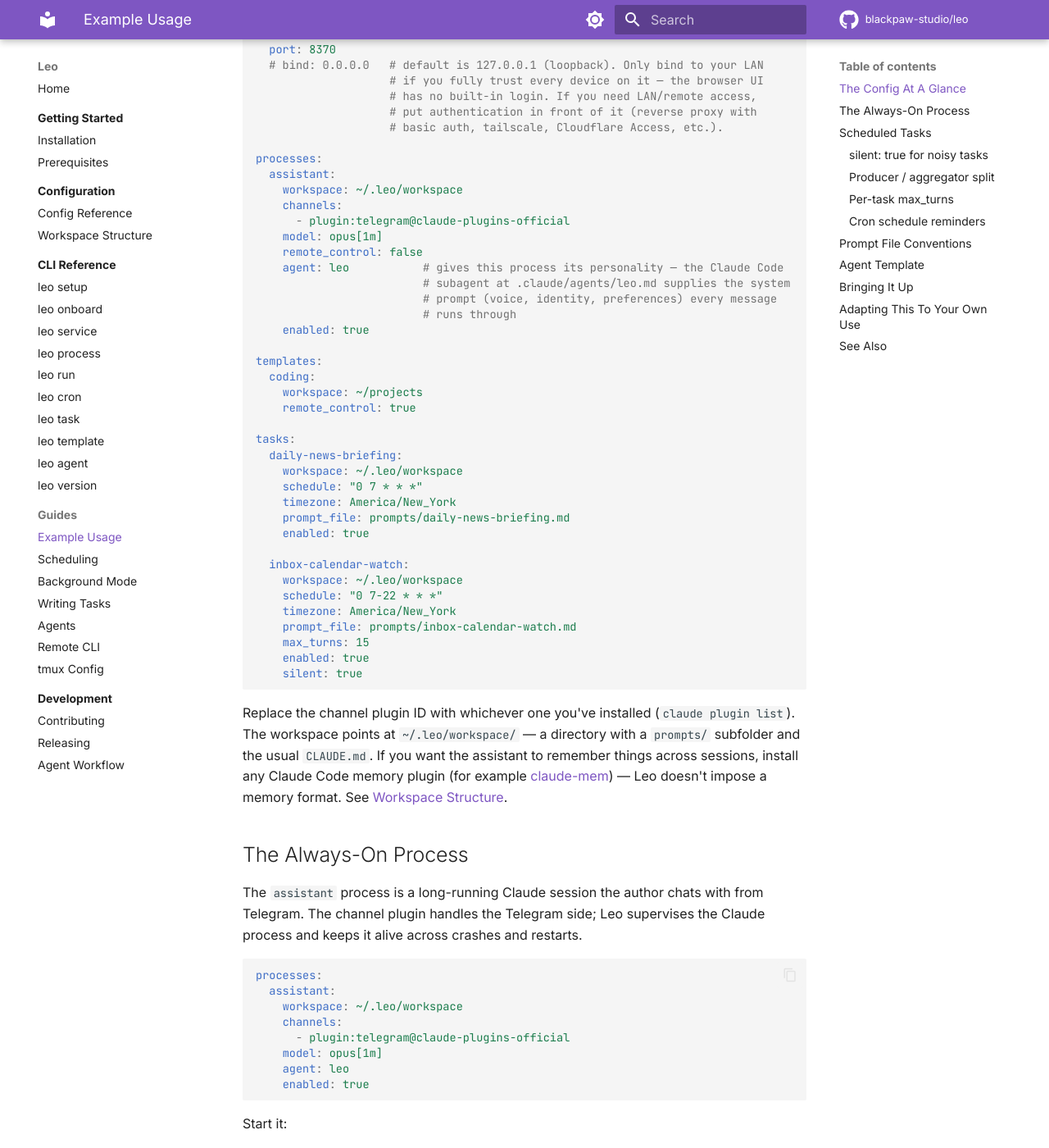
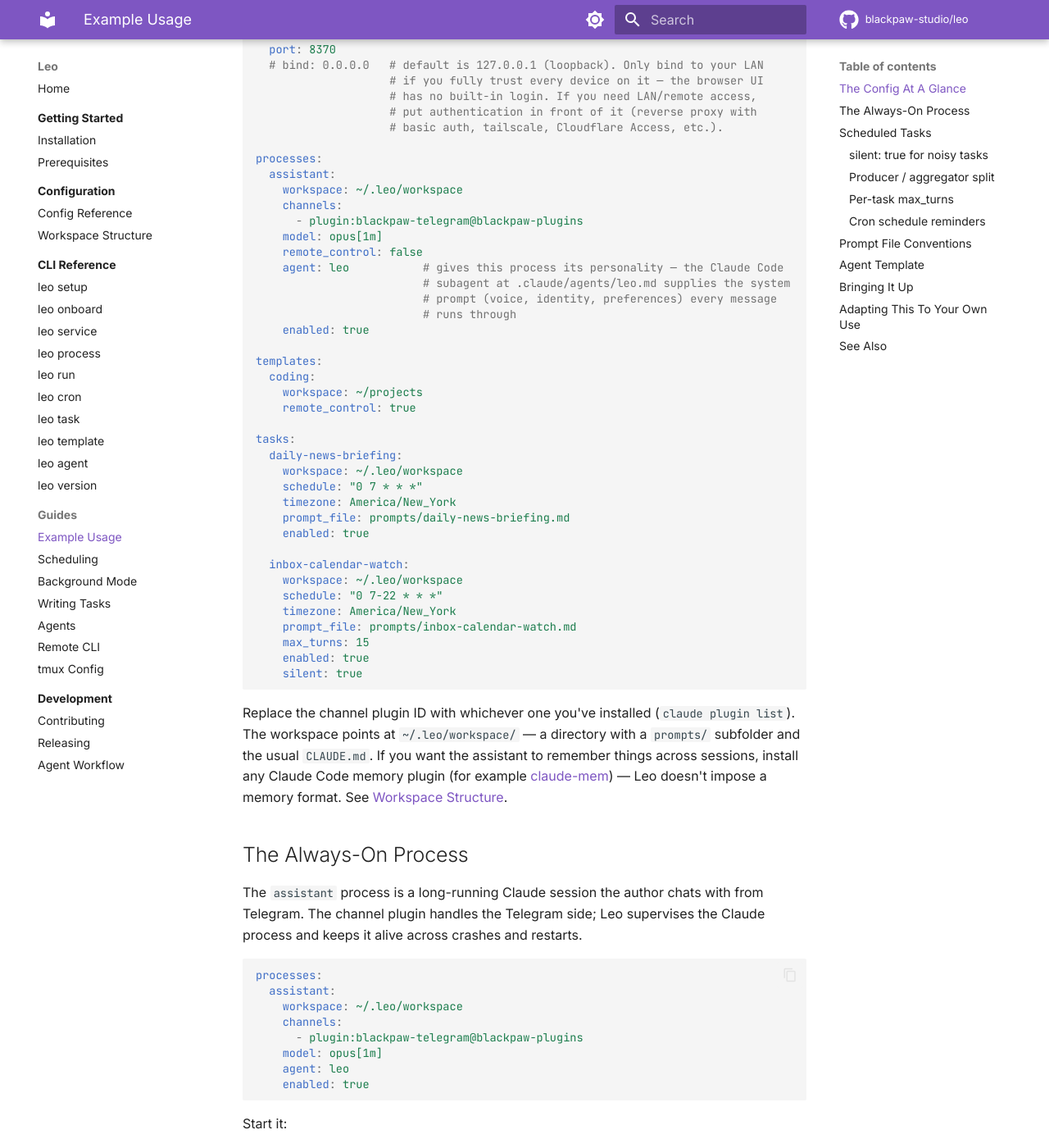
Before and after one commit to blackpaw-studio/leo, an MkDocs documentation site: the page built from docs/guides/example-usage.md, in a window 1280 px wide and 1400 px high, scrolled down 677 px. Shown: the whole window at 82% size. Built offline with MkDocs 1.6.1 and Material for MkDocs 9.7.7, drawn with Linux system fonts in a browser that asks for light colours; comment, search, counter and statistics services are not loaded.

Commit message:
docs(example-usage): use blackpaw-telegram plugin in the example
Swap `plugin:telegram@claude-plugins-official` for the custom
`plugin:blackpaw-telegram@blackpaw-plugins` that the author actually
runs in their own setup. The guide's 'replace the channel plugin ID
with whichever one you've installed' note still applies for readers
who want the stock one.

```diff
--- a/docs/guides/example-usage.md
+++ b/docs/guides/example-usage.md
@@ -32,7 +32,7 @@ processes:
   assistant:
     workspace: ~/.leo/workspace
     channels:
-      - plugin:telegram@claude-plugins-official
+      - plugin:blackpaw-telegram@blackpaw-plugins
     model: opus[1m]
     remote_control: false
     agent: leo           # gives this process its personality — the Claude Code
@@ -76,7 +76,7 @@ processes:
   assistant:
     workspace: ~/.leo/workspace
     channels:
-      - plugin:telegram@claude-plugins-official
+      - plugin:blackpaw-telegram@blackpaw-plugins
     model: opus[1m]
     agent: leo
     enabled: true
```
